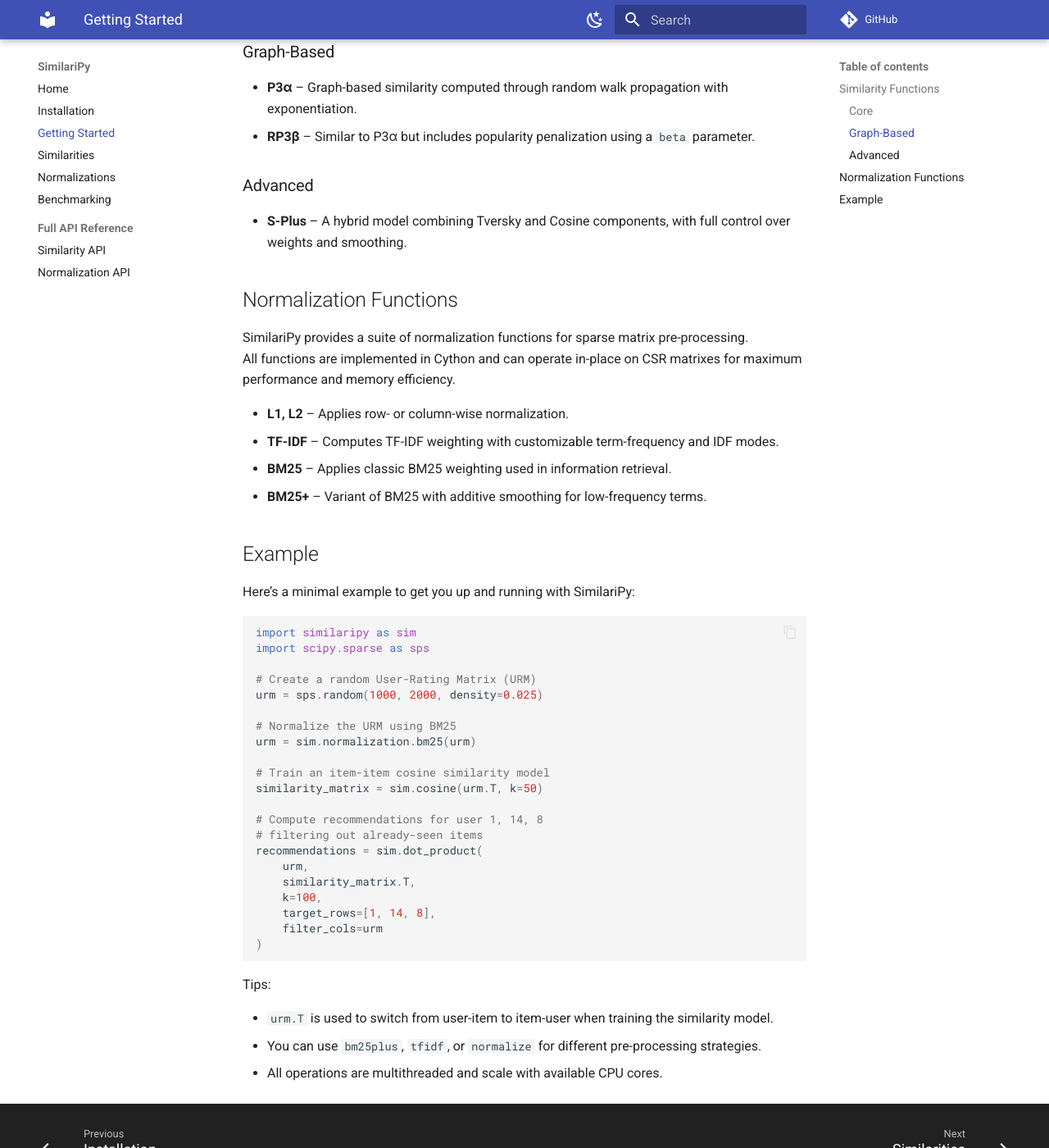
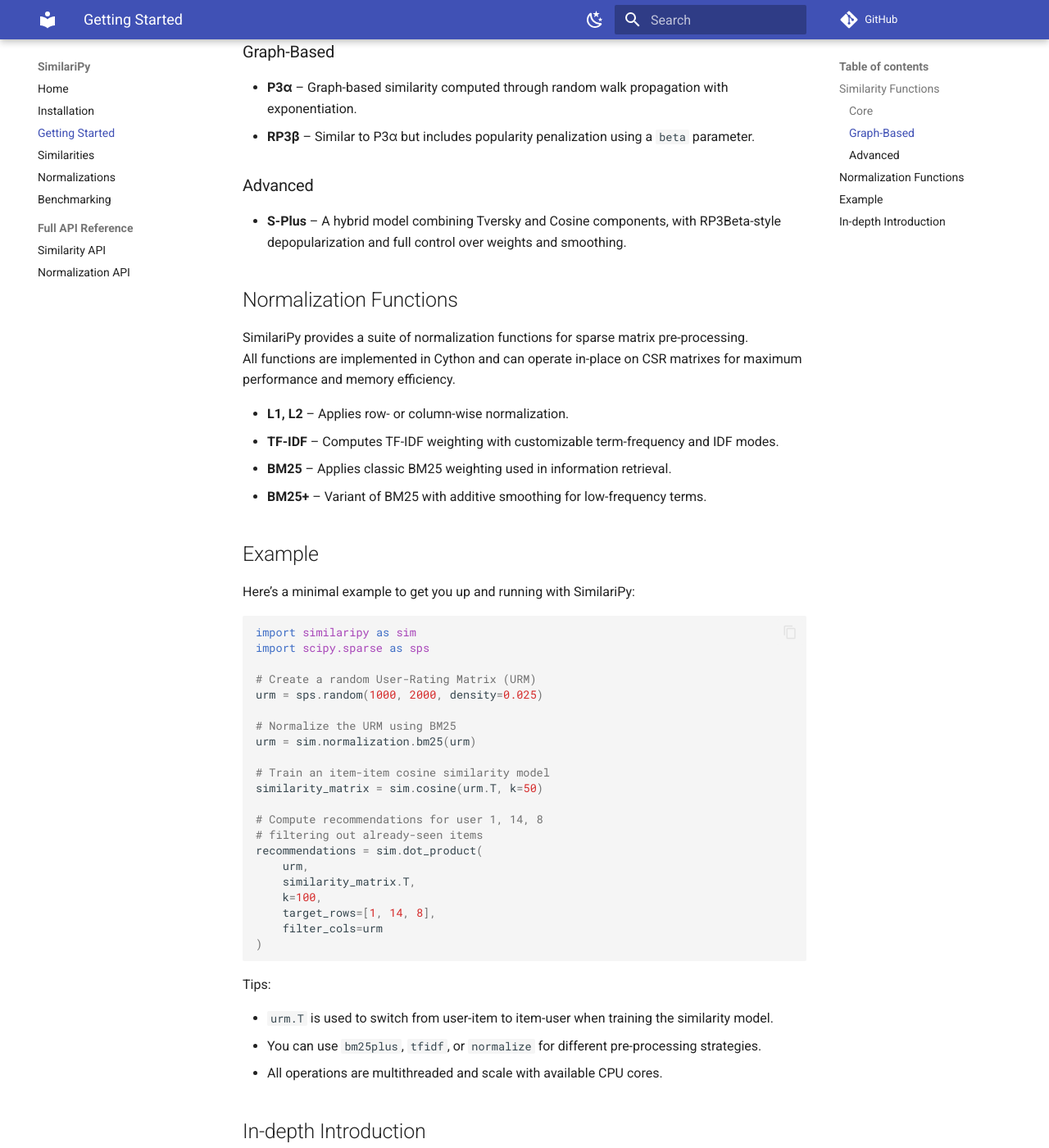
Before and after one commit to bogliosimone/similaripy, an MkDocs documentation site: the page built from docs/guide.md, in a window 1280 px wide and 1400 px high, scrolled down 721 px. Shown: the whole window at 82% size. Built offline with MkDocs 1.6.1 and Material for MkDocs 9.7.7, drawn with Linux system fonts in a browser that asks for light colours; comment, search, counter and statistics services are not loaded; some of the changed text lies outside the part shown.

Commit message:
Update docs

```diff
--- a/docs/guide.md
+++ b/docs/guide.md
@@ -25,7 +25,7 @@
 
 ### Advanced
 
-- **S-Plus** – A hybrid model combining Tversky and Cosine components, with full control over weights and smoothing.
+- **S-Plus** – A hybrid model combining Tversky and Cosine components, with RP3Beta-style depopularization and full control over weights and smoothing.
 
 ## Normalization Functions
 
@@ -71,3 +71,9 @@
 - `urm.T` is used to switch from user-item to item-user when training the similarity model.
 - You can use `bm25plus`, `tfidf`, or `normalize` for different pre-processing strategies.
 - All operations are multithreaded and scale with available CPU cores.
+
+## In-depth Introduction
+
+Looking for a more in depth introduction?
+
+Check the article [Item and User KNN Recommender models with similaripy in Python](https://www.stepbystepdatascience.com/knn-recommenders-python), an amazing resource from the [StepByStepDataScience](https://www.stepbystepdatascience.com) blog.
```
Also changed, not shown: README.md (+2 -0 lines).
